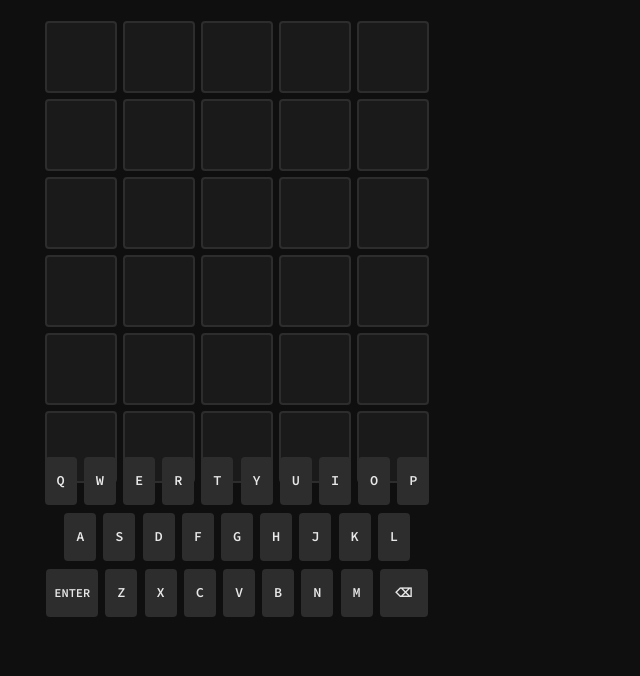
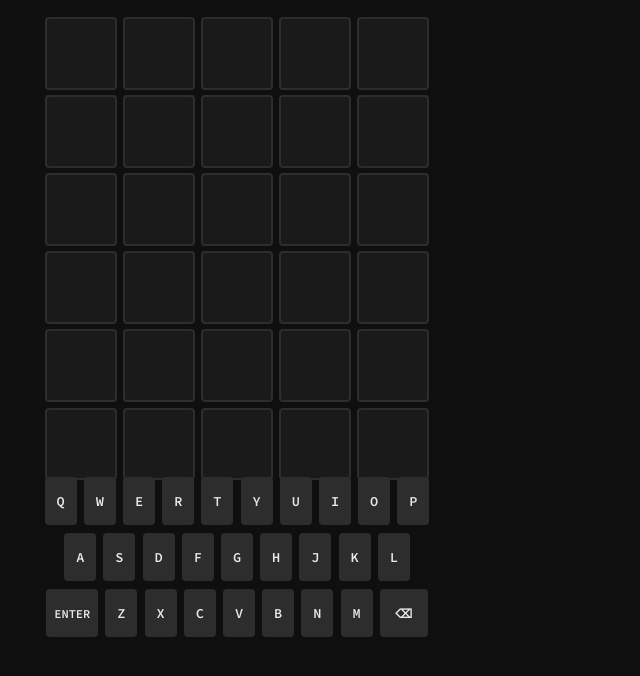
Before and after one commit to rayhangulati24-bit/RayRi-Wordle, a plain HTML site: page index.html in a window 1280 px wide. Shown: the part 116-792 px from the top of the page, without its empty margins (403-1043 px from the left). Drawn offline with nearby package versions, Linux system fonts and the light colour scheme.

Commit message:
Add files via upload

```diff
--- a/styles.css
+++ b/styles.css
@@ -183,7 +183,7 @@
   flex-direction: column;
   gap: 0.5rem;
   width: 100%;
-  margin-top: 3.5rem;
+  margin-top: 5rem;
 }
 
 .keyboard-row {
```
